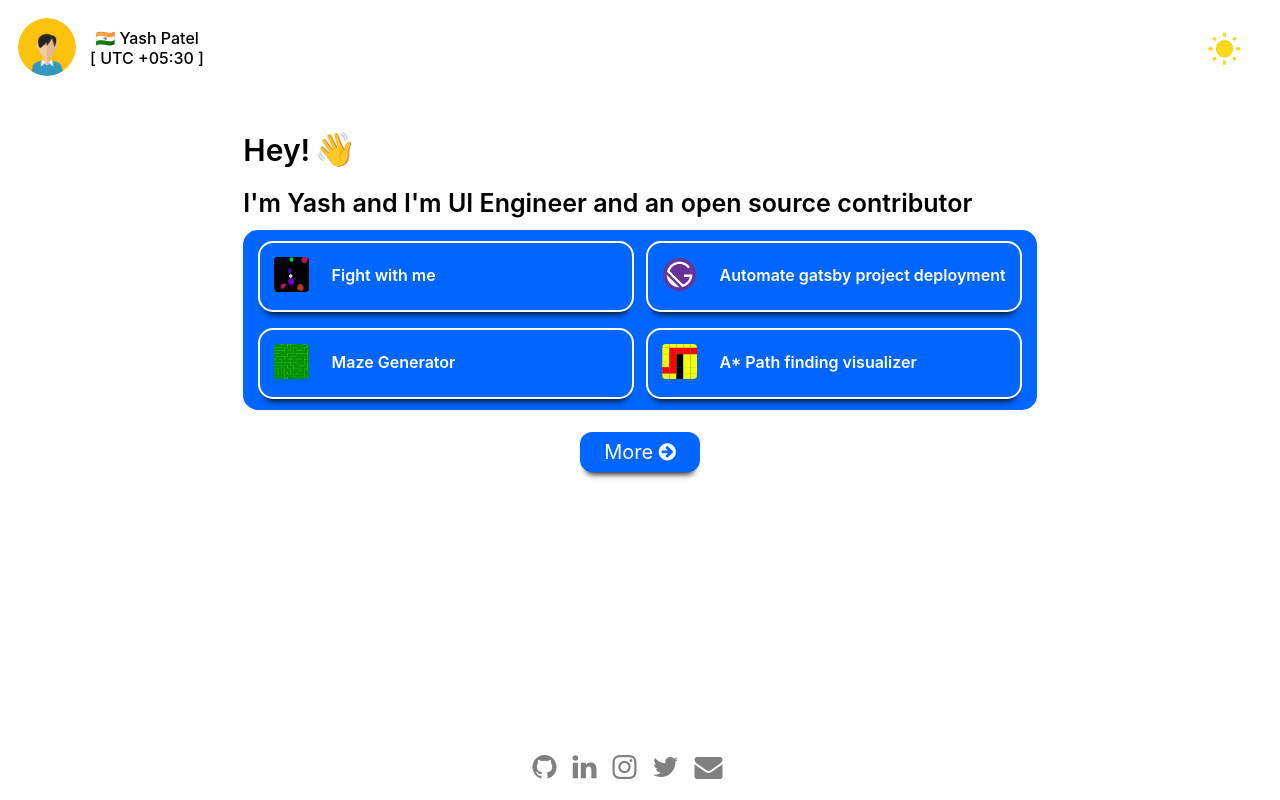
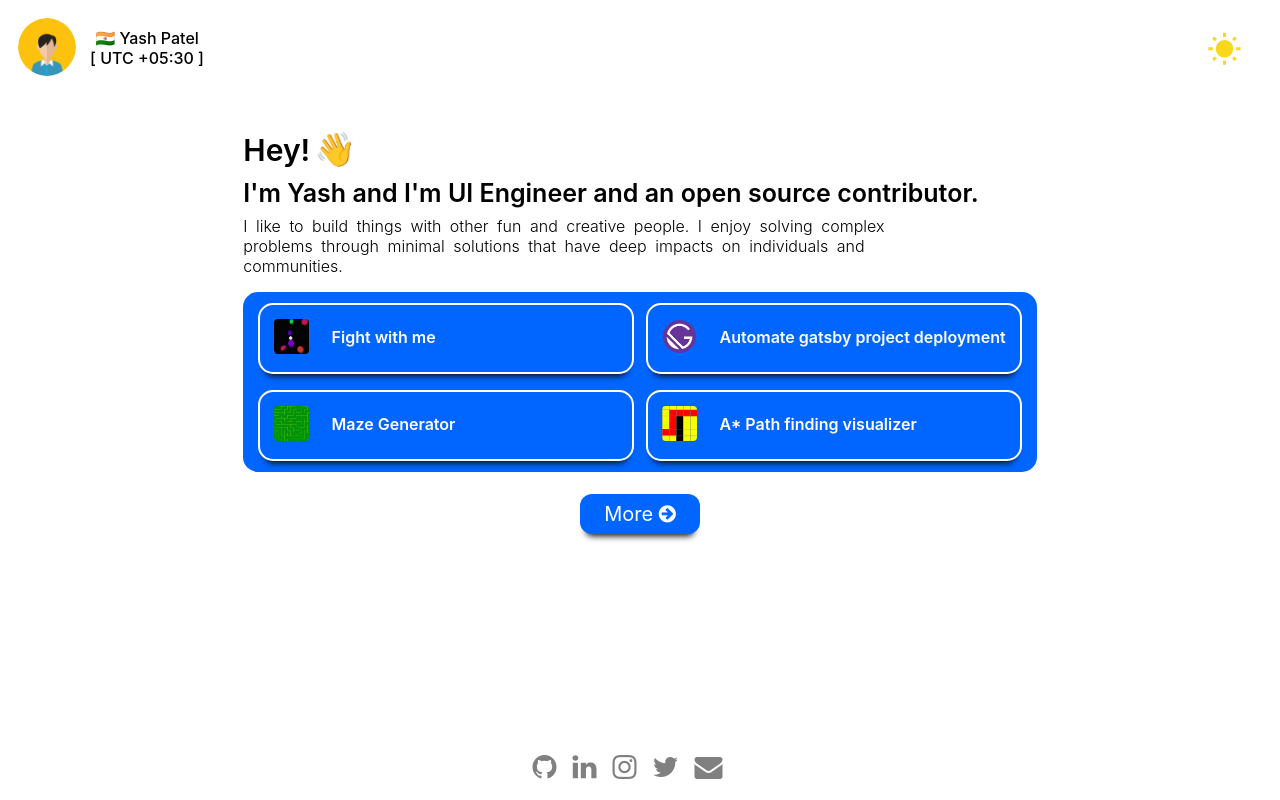
Before and after one commit to ryuk156/Portfolio, a Next.js app: page / in a window 1280 px wide. Built offline with nearby package versions, Linux system fonts and the light colour scheme.

Commit message:
feat: added intro

```diff
--- a/Components/Container/Container.js
+++ b/Components/Container/Container.js
@@ -1,8 +1,8 @@
 /* eslint-disable react/no-unescaped-entities */
 import Board from "../Board/Board";
-import Link from "next/link"
+import Link from "next/link";
 
-const Container = ({content}) => {
+const Container = ({ content }) => {
   return (
     <div className="content_container">
       <div>
@@ -10,16 +10,24 @@ const Container = ({content}) => {
           Hey!<span className="waving-hand">👋</span>
         </div>
         <div className="intro_content">
-          I'm Yash and I'm UI Engineer and an open source contributor
+        I'm Yash and I'm UI Engineer and an open source contributor.
         </div>
-        <Board cardsData={content}/>
+        <p className="intro-details">
+
+          I like to build things with other fun and creative people. I enjoy
+          solving complex problems through minimal solutions that have
+          deep impacts on individuals and communities.
+        </p>
+
+        <Board cardsData={content} />
         <div className="experince-conatiner">
           <Link href={`/experience`}>
-
-        <div className="more-button">More <i className="fa fa-arrow-circle-right" aria-hidden="true"></i></div>
-        </Link>
+            <div className="more-button">
+              More{" "}
+              <i className="fa fa-arrow-circle-right" aria-hidden="true"></i>
+            </div>
+          </Link>
         </div>
-
       </div>
     </div>
   );
--- a/styles/content.css
+++ b/styles/content.css
@@ -9,6 +9,7 @@
   align-items: center;
   flex-direction: column;
   margin: 18px;
+
 }
 
 .start_content {
@@ -24,7 +25,16 @@
   font-weight: 600;
   display: flex;
   justify-content: flex-start;
-  margin-top: 20px;
+  flex-direction: column;
+  margin-top: 10px;
+}
+
+.intro-details{
+  font-size: 16px;
+  max-width: 710px ;
+  font-weight: 300;
+  margin-top: 8px;
+  word-spacing: 4px;
 }
 
 .waving-hand {
--- a/styles/globals.css
+++ b/styles/globals.css
@@ -32,6 +32,9 @@ body {
 /* .hide-all-scroll {
   overflow: hidden;
 } */
+.main-container{
+  flex-shrink: 0;
+}
 
 #main-view{
  transition: 1s filter linear, 1s -webkit-filter linear;
```
